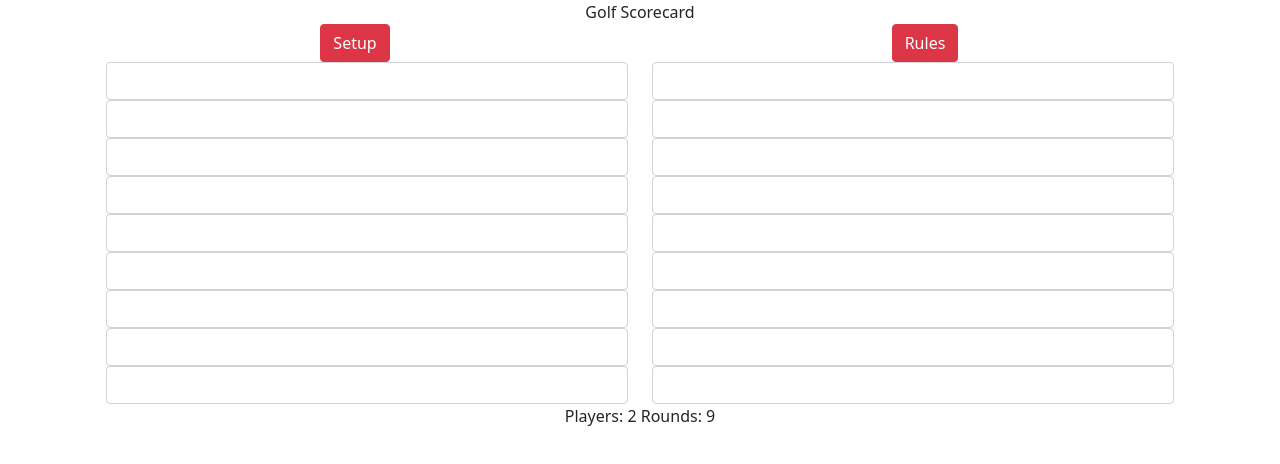
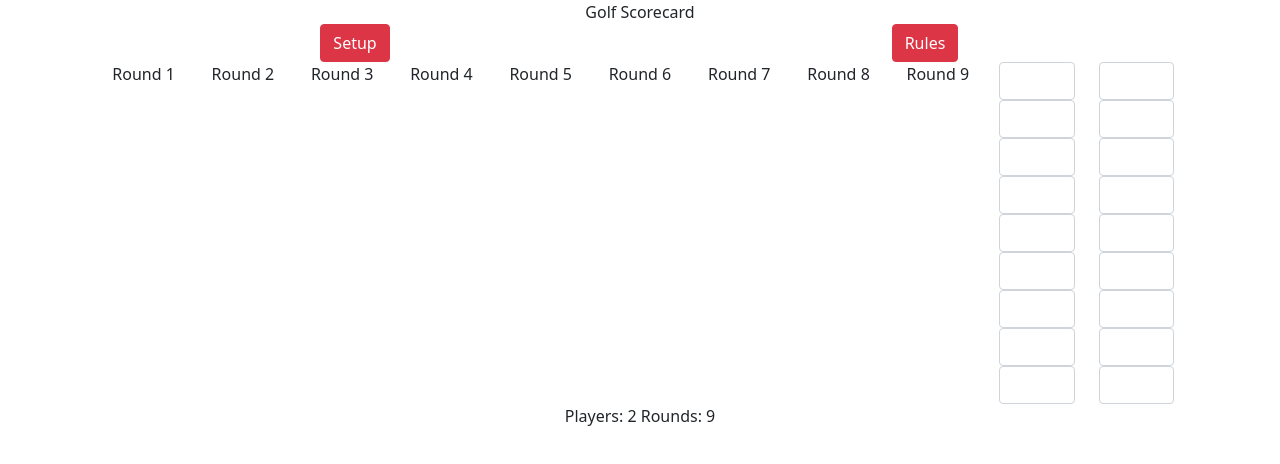
Before and after one commit to cpaj2013/golf-scorecard, a React (Create React App) app in the folder client/: page / in a window 1280 px wide. Shown: the top 464 px of the page. Built offline with nearby package versions, Linux system fonts and the light colour scheme.

Commit message:
committing

```diff
--- a/client/src/components/Scorecard.js
+++ b/client/src/components/Scorecard.js
@@ -22,20 +22,27 @@ const Scorecard = (props) => {
     var playerInputs = [];
     var roundInputs = [];
 
-    for (let i = 1; i <= props.settings[0]; i++) {
-        for (let j = 1; j <= props.settings[1]; j++) {
+    var roundLabels = [];
+
+    var numPlayers = props.settings[0];
+    var numRounds = props.settings[1];
+
+    for (let i = 1; i <= numPlayers; i++) {
+        for (let j = 1; j <= numRounds; j++) {
+            if (i == 1) {
+                playerInputs.push(<Col>Round {j}</Col>)
+            }
             roundInputs.push(
-                <Input name={`player${i}-round${j}`} />
+                <Col><Input class="form-control form-control-sm m-3" name={`player${i}-round${j}`} /></Col>
             )
         }
-        playerInputs.push(<Col> {roundInputs} </Col>);
+        playerInputs.push(<Col>{roundInputs} </Col>);
         roundInputs = [];
     }
 
-    function outputPlayerInputs(inputs) {
-        return (
-            <Col> {inputs} </Col>
-            )
+    // Outputs the labels for the round number
+    for (let i = 1; i <= numRounds; i++) {
+        roundLabels.push(<Row class="w-8 bg-warning"> <p class="h-25">Round {i}</p></Row>)
     }
 
     function outputInputs() {
@@ -47,12 +54,22 @@ const Scorecard = (props) => {
 
     return (
         <div>
-            <Container>
+            { //class="container-fluid d-inline"
+            }
+            <Container class="d-table">
+                {
+                    // to do
+                    // add name box, add labels for rounds
+                }
 
                 <Row>
+
+
                     {playerInputs}
                 </Row>
-                 Players: {props.settings[0]} Rounds: {props.settings[1]}
+
+
+                 Players: {numPlayers} Rounds: {numRounds}
             </Container>
         </div>
     );
```
Also changed, not shown: 2 other files (tests, documents, lock files or other folders).
